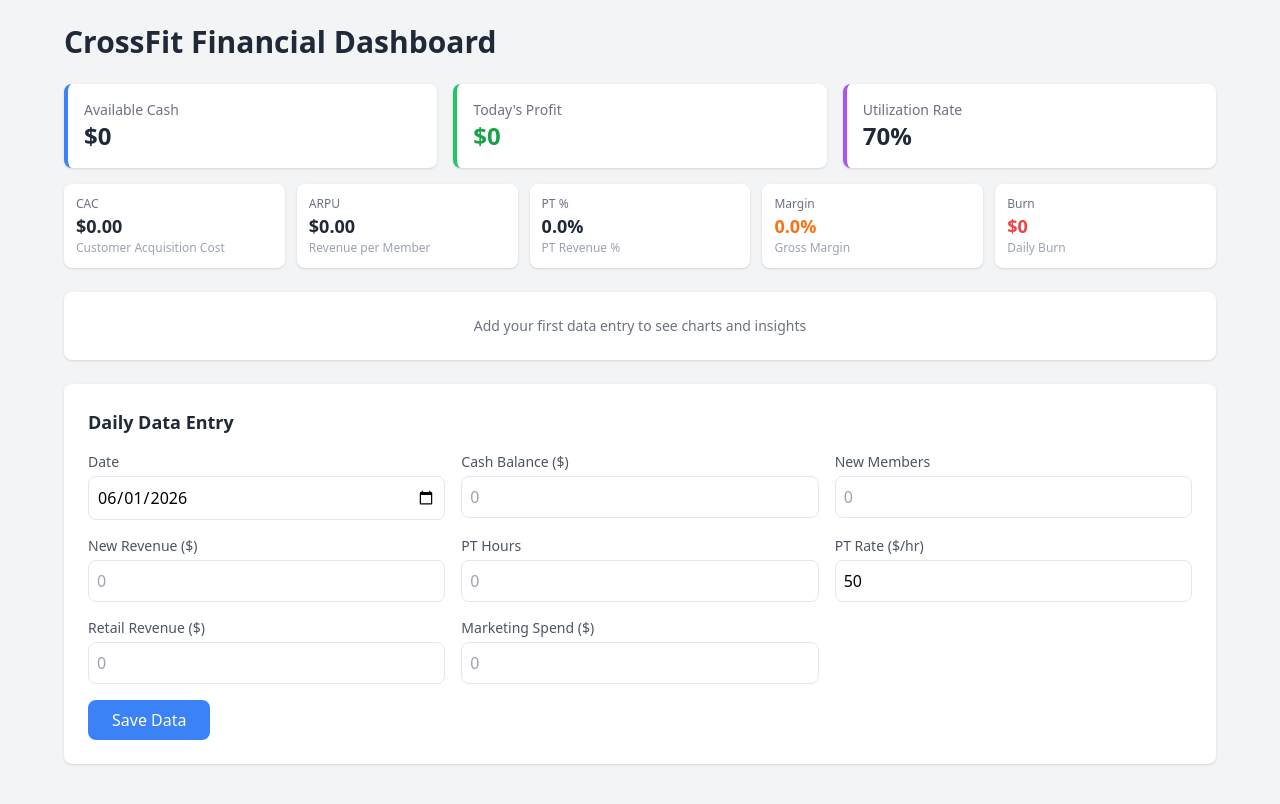
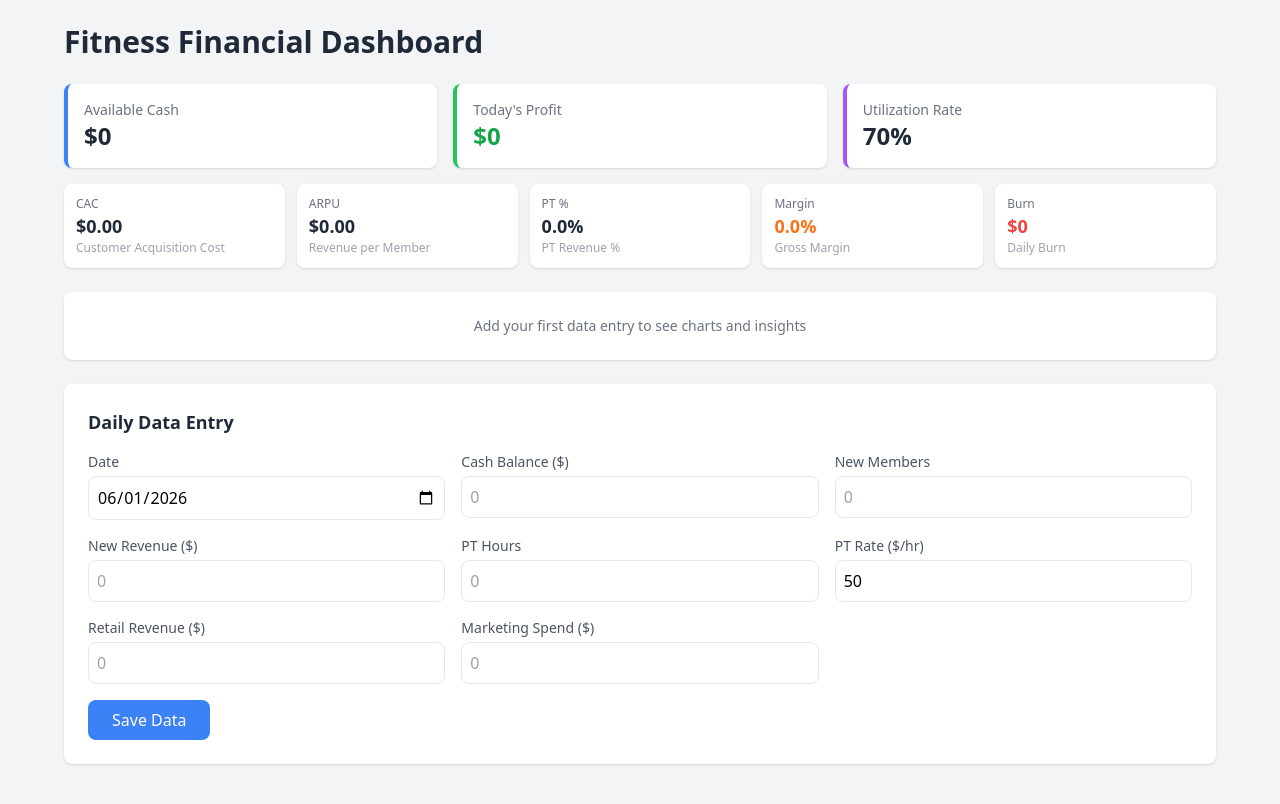
Before and after one commit to yilunzheng1994-cmyk/gym-dashboard, a React (Vite) app: page / in a window 1280 px wide. Shown: the top 804 px of the page. Built offline with nearby package versions, Linux system fonts and the light colour scheme.

Commit message:
rebrand to Fitness Financial Dashboard

```diff
--- a/index.html
+++ b/index.html
@@ -4,7 +4,7 @@
     <meta charset="UTF-8" />
     <link rel="icon" type="image/svg+xml" href="/favicon.svg" />
     <meta name="viewport" content="width=device-width, initial-scale=1.0" />
-    <title>CrossFit Financial Dashboard</title>
+    <title>Fitness Financial Dashboard</title>
 
     <!-- Google tag (gtag.js) -->
     <script async src="https://www.googletagmanager.com/gtag/js?id=G-G6SY4624XJ"></script>
--- a/src/App.jsx
+++ b/src/App.jsx
@@ -153,7 +153,7 @@
       <div className="max-w-6xl mx-auto">
         {/* Header */}
         <h1 className="text-xl md:text-3xl font-bold text-gray-800 mb-4 md:mb-6">
-          CrossFit Financial Dashboard
+          Fitness Financial Dashboard
         </h1>
 
         {/* Main Metric Cards - Row 1 */}
```
